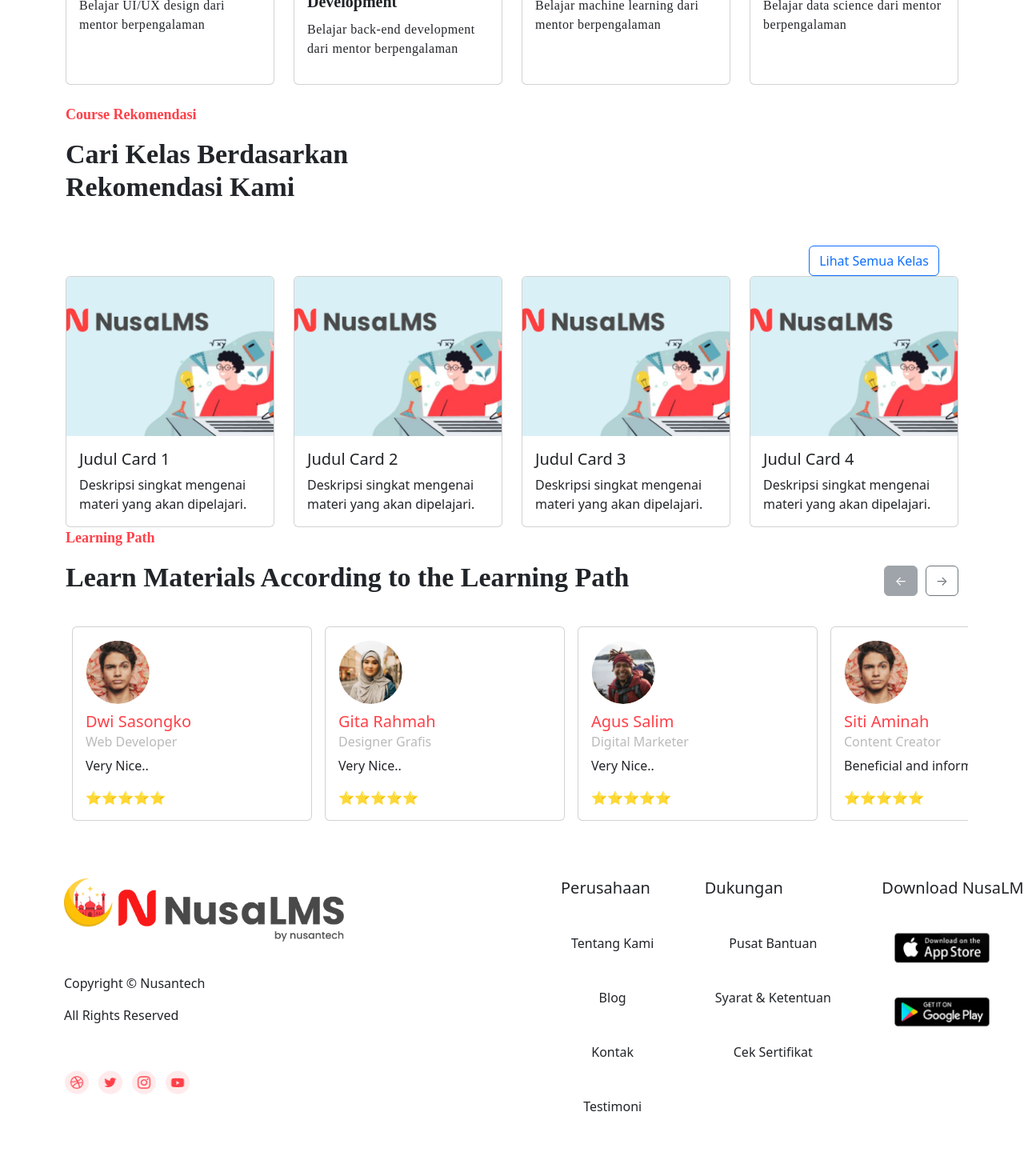
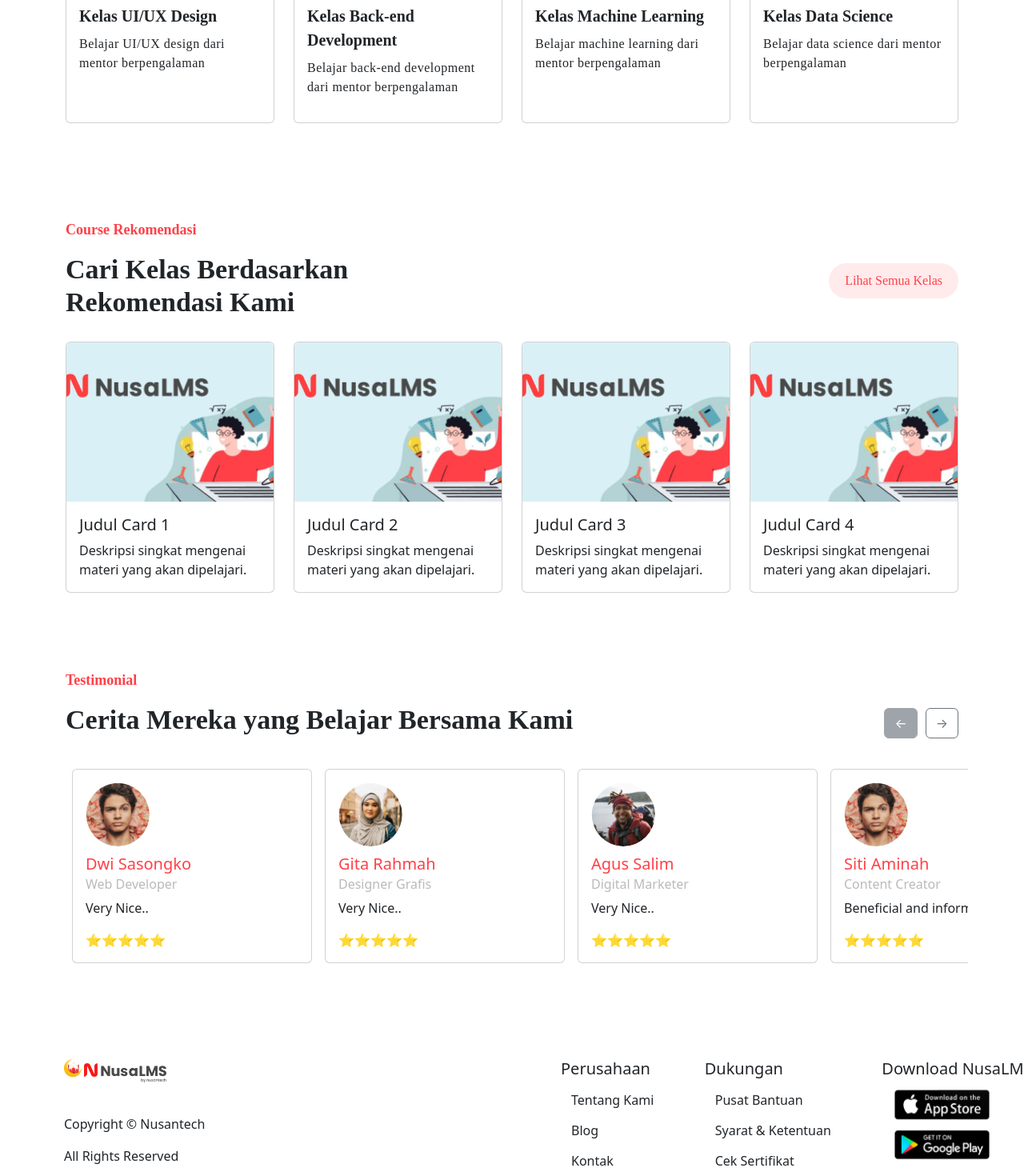
Before and after one commit to ARD-Code/Nusan-Tech-LMS-Home-Page, a React (Vite) app: page / in a window 1280 px wide. Shown: the part 1260-2730 px from the top of the page at 80% size. Before the commit the page ends 2662 px from the top, so only its background shows below. Built offline with nearby package versions, Linux system fonts and the light colour scheme.

Commit message:
styling main section

```diff
--- a/src/components/AlurBelajar.jsx
+++ b/src/components/AlurBelajar.jsx
@@ -11,7 +11,7 @@ import ImagePlaceHolder8 from "../assets/Logo/Image8.png";
 
 const AlurBelajar = () => {
   return (
-    <div className="container">
+    <div className="container pb-5 pt-5">
       <div className="row">
         <div className="col-12">
           <p
--- a/src/components/CourseRekomendasi.jsx
+++ b/src/components/CourseRekomendasi.jsx
@@ -4,8 +4,8 @@ import NusaLmsBanner from "../assets/Logo/NusaLmsBanner.png";
 
 const CourseRekomendasi = () => {
   return (
-    <div className="container">
-      <div className="row">
+    <div className="container pb-5 pt-5">
+      <div className="row align-items-center">
         <div className="col-6">
           <p
             className="fw-semibold"
@@ -33,12 +33,25 @@ const CourseRekomendasi = () => {
             Cari Kelas Berdasarkan Rekomendasi Kami
           </h2>
         </div>
-        <div className="row mt-4">
-          <div className="col-md-12 d-flex justify-content-end">
-            <button className="btn btn-pill btn-outline-primary">
-              Lihat Semua Kelas
-            </button>
-          </div>
+        <div className="col-6 d-flex justify-content-end">
+          <button
+            className="btn btn-pill"
+            style={{
+              textDecoration: "none",
+              fontFamily: "Poppins",
+              fontSize: "16px",
+              fontWeight: "500",
+              lineHeight: "24px",
+              color: "#FF4048",
+              backgroundColor: "#FF40481A",
+              borderRadius: "50px",
+              padding: "10px 20px",
+              border: "none",
+              cursor: "pointer",
+            }}
+          >
+            Lihat Semua Kelas
+          </button>
         </div>
       </div>
 
--- a/src/components/Footer.jsx
+++ b/src/components/Footer.jsx
@@ -28,7 +28,11 @@ const Footer = () => {
           gap: "40px",
         }}
       >
-        <img src={Logo} alt="Brand Logo" />
+        <img
+          src={Logo}
+          alt="Brand Logo"
+          style={{ width: "128px", height: "30px" }}
+        />
         <div>
           <p>Copyright © Nusantech</p>
           <p>All Rights Reserved</p>
@@ -85,7 +89,13 @@ const Footer = () => {
           width: "659px",
         }}
       >
-        <div style={{ display: "flex", flexDirection: "column", gap: "30px" }}>
+        <div
+          style={{
+            display: "flex",
+            flexDirection: "column",
+            alignItems: "flex-start",
+          }}
+        >
           <h5>Perusahaan</h5>
           <button className="btn">Tentang Kami</button>
           <button className="btn">Blog</button>
@@ -93,14 +103,26 @@ const Footer = () => {
           <button className="btn">Testimoni</button>
         </div>
 
-        <div style={{ display: "flex", flexDirection: "column", gap: "30px" }}>
+        <div
+          style={{
+            display: "flex",
+            flexDirection: "column",
+            alignItems: "flex-start",
+          }}
+        >
           <h5>Dukungan</h5>
           <button className="btn">Pusat Bantuan</button>
           <button className="btn">Syarat & Ketentuan</button>
           <button className="btn">Cek Sertifikat</button>
         </div>
 
-        <div style={{ display: "flex", flexDirection: "column", gap: "30px" }}>
+        <div
+          style={{
+            display: "flex",
+            flexDirection: "column",
+            alignItems: "flex-start",
+          }}
+        >
           <h5>Download NusaLMS Mobile</h5>
           <button
             className="btn"
--- a/src/components/Testimonial.jsx
+++ b/src/components/Testimonial.jsx
@@ -66,7 +66,7 @@ const LearningPath = () => {
       imageUrl: Customer1,
     },
     {
-      id: 4,
+      id: 5,
       name: "Siti Aminah",
       profession: "Content Creator",
       comment: "Beneficial and informative...",
@@ -76,7 +76,7 @@ const LearningPath = () => {
   ];
 
   return (
-    <div className="container">
+    <div className="container pb-5 pt-5">
       <div className="row">
         <div className="col-12">
           <p
@@ -88,7 +88,7 @@ const LearningPath = () => {
               color: "#FF4048",
             }}
           >
-            Learning Path
+            Testimonial
           </p>
           <div className="d-flex justify-content-between align-items-center">
             <h2
@@ -99,7 +99,7 @@ const LearningPath = () => {
                 textAlign: "left",
               }}
             >
-              Learn Materials According to the Learning Path
+              Cerita Mereka yang Belajar Bersama Kami
             </h2>
             <div>
               <button
```
